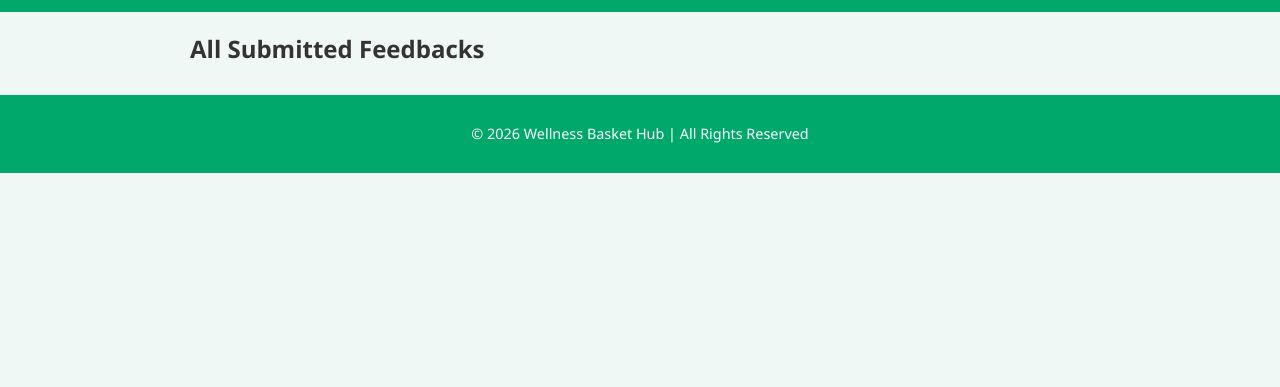
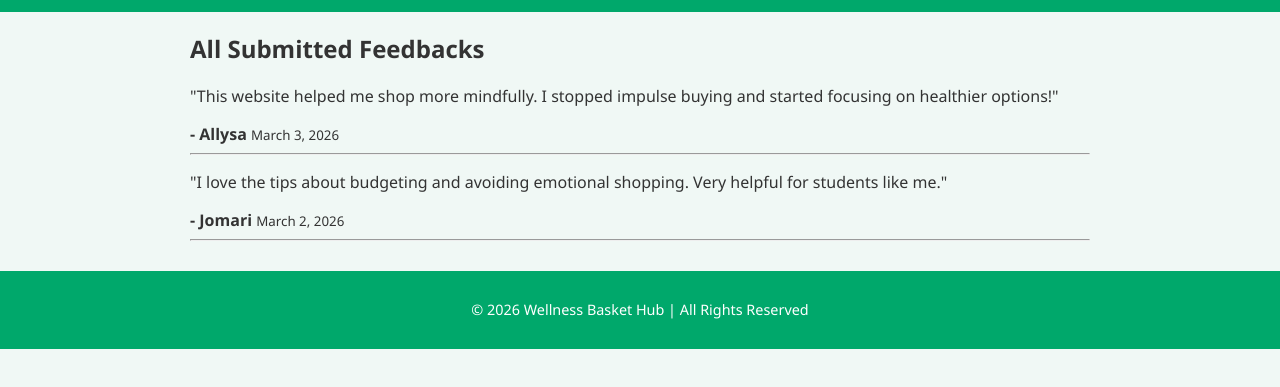
Before and after one commit to ligmark-hub/wellnessbaskethub, a plain HTML site: page view-feedbacks.html in a window 1280 px wide. Shown: the part 83-470 px from the top of the page. Drawn offline with Linux system fonts and the light colour scheme; no server answers.

Commit message:
Update view-feedbacks.html

```diff
--- a/view-feedbacks.html
+++ b/view-feedbacks.html
@@ -22,6 +22,19 @@
     <section class="feedbacks">
         <h2>All Submitted Feedbacks</h2>
         <div id="allFeedbacks"></div>
+        <div class="feedback-card"> <div class="feedback-card">
+              <p>"This website helped me shop more mindfully. I stopped impulse buying and started focusing on healthier options!"</p>
+                <strong>- Allysa </strong>
+                <small>March 3, 2026</small>
+                <hr>
+                      </div>
+
+          <div class="feedback-card">
+            <p>"I love the tips about budgeting and avoiding emotional shopping. Very helpful for students like me."</p>
+            <strong>- Jomari </strong>
+            <small>March 2, 2026</small>
+                <hr>
+                      </div>
     </section>
 </main>
 
```
